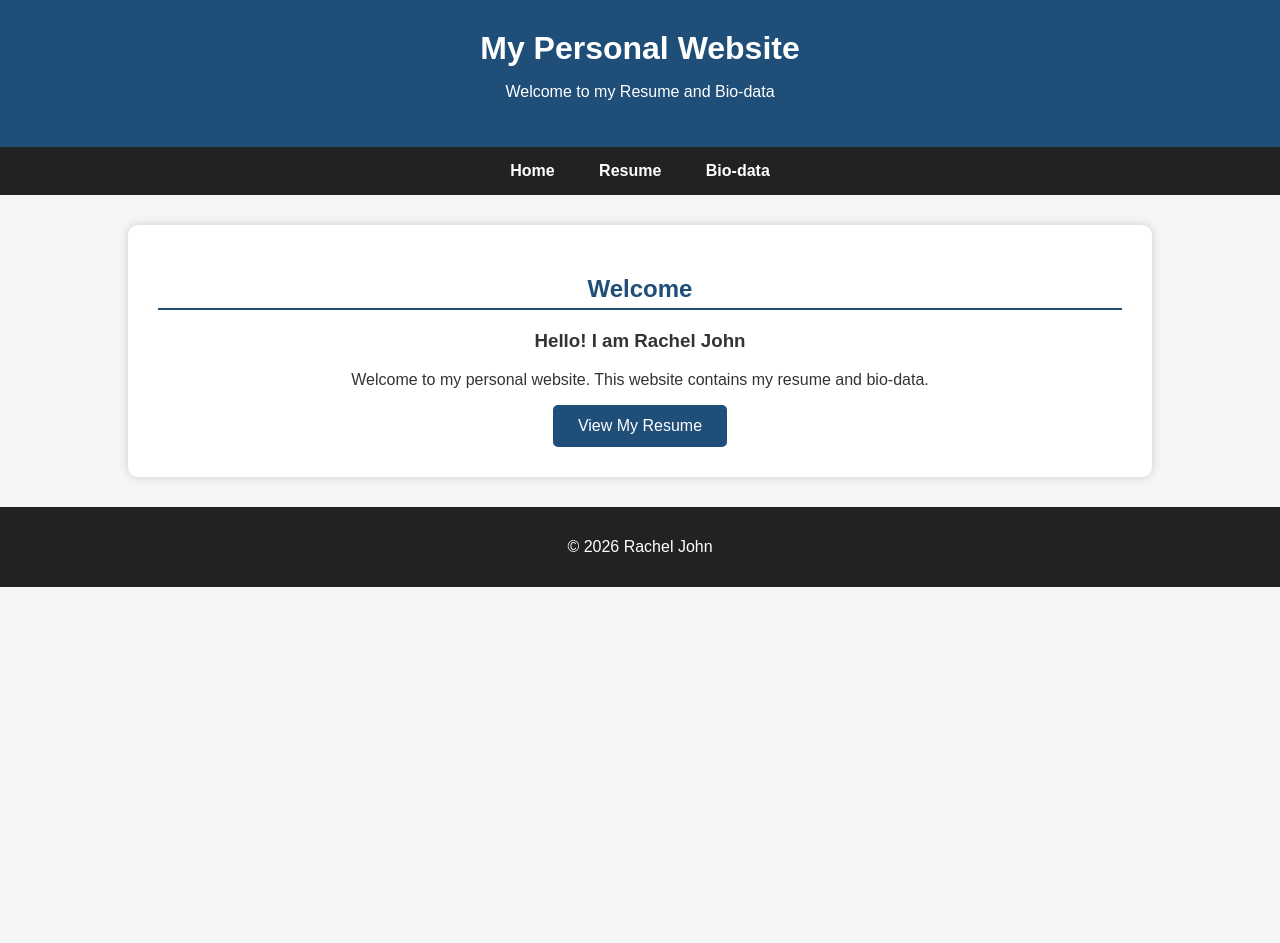
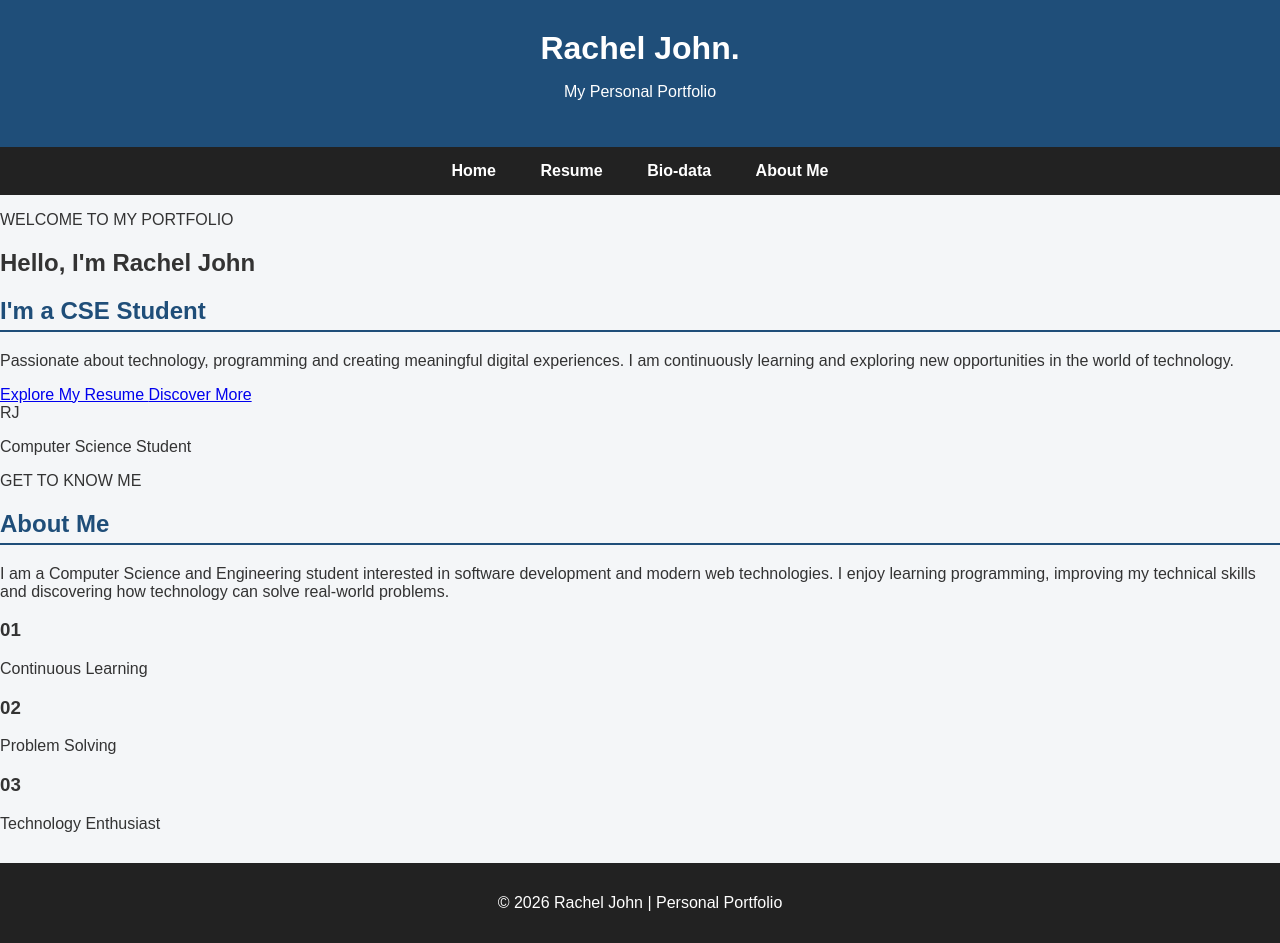
Before and after one commit to RachelJohnl/WT-Resume-Assignment, a plain HTML site: page index.html in a window 1280 px wide. Before the commit the page ends 800 px from the top, so only its background shows below. Drawn offline with Linux system fonts and the light colour scheme.

Commit message:
Update index.html

```diff
--- a/index.html
+++ b/index.html
@@ -1,45 +1,98 @@
+
 <!DOCTYPE html>
 <html lang="en">
 <head>
     <meta charset="UTF-8">
     <meta name="viewport" content="width=device-width, initial-scale=1.0">
-    <title>My Personal Website</title>
+    <title>Rachel John | Developer Portfolio</title>
     <link rel="stylesheet" href="style.css">
 </head>
-
 <body>
 
-<header>
-    <h1>My Personal Website</h1>
-    <p>Welcome to my Resume and Bio-data</p>
+    <header class="portfolio-header">
+        <h1>Rachel John<span class="accent">.</span></h1>
+        <p>My Personal Portfolio</p>
     </header>
 
     <nav>
         <a href="index.html">Home</a>
         <a href="resume.html">Resume</a>
         <a href="biodata.html">Bio-data</a>
+        <a href="#about">About Me</a>
     </nav>
 
-<section class="home">
-    <h2>Welcome</h2>
+    <main>
+        <section class="hero">
+            <div class="hero-content">
+                <p class="hero-tag">WELCOME TO MY PORTFOLIO</p>
 
-    <h3>Hello! I am Rachel John</h3>
+                <h1>Hello, I'm <span class="accent">Rachel John</span></h1>
+
+                <h2 class="hero-role">
+                    I'm a <span id="typing-text">CSE Student</span>
+                </h2>
+
+                <p class="hero-description">
+                    Passionate about technology, programming and
+                    creating meaningful digital experiences.
+                    I am continuously learning and exploring
+                    new opportunities in the world of technology.
+                </p>
+
+                <div class="hero-buttons">
+                    <a href="resume.html" class="hero-button">
+                        Explore My Resume
+                    </a>
+
+                    <a href="#about" class="hero-button secondary-button">
+                        Discover More
+                    </a>
+                </div>
+            </div>
+
+            <div class="hero-profile">
+                <div class="profile-circle">
+                    RJ
+                </div>
+                <p>Computer Science Student</p>
+            </div>
+        </section>
+
+        <section class="about-section" id="about">
+            <p class="hero-tag">GET TO KNOW ME</p>
+            <h2>About Me</h2>
 
             <p>
-        Welcome to my personal website. This website contains
-        my resume and bio-data.
+                I am a Computer Science and Engineering student
+                interested in software development and modern
+                web technologies. I enjoy learning programming,
+                improving my technical skills and discovering
+                how technology can solve real-world problems.
             </p>
 
-    <button onclick="window.location.href='resume.html'">
-    View My Resume
-</button>
+            <div class="quick-info">
+                <div class="info-card">
+                    <h3>01</h3>
+                    <p>Continuous Learning</p>
+                </div>
+
+                <div class="info-card">
+                    <h3>02</h3>
+                    <p>Problem Solving</p>
+                </div>
+
+                <div class="info-card">
+                    <h3>03</h3>
+                    <p>Technology Enthusiast</p>
+                </div>
+            </div>
         </section>
+    </main>
 
     <footer>
-    <p>&copy; 2026 Rachel John</p>
+        <p>© 2026 Rachel John | Personal Portfolio</p>
     </footer>
 
     <script src="script.js"></script>
-
 </body>
 </html>
```
Lines whose indentation alone changed are shown as unchanged.
